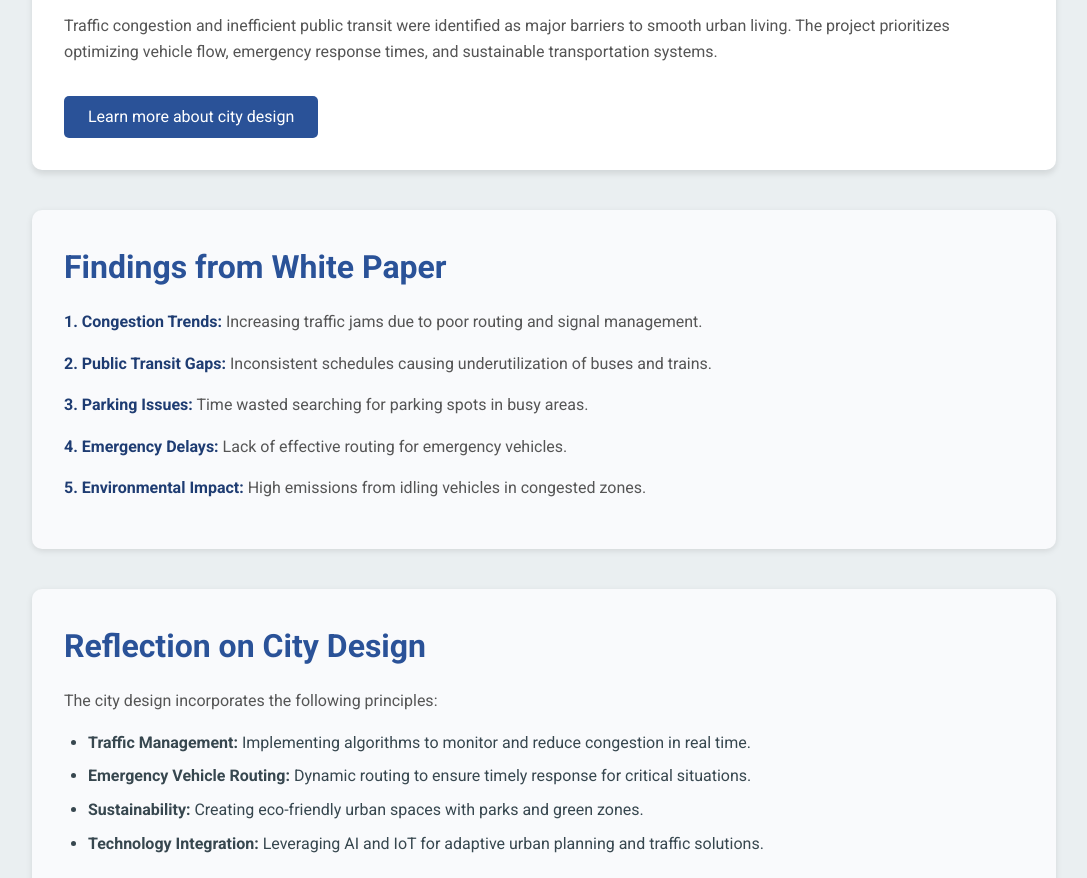
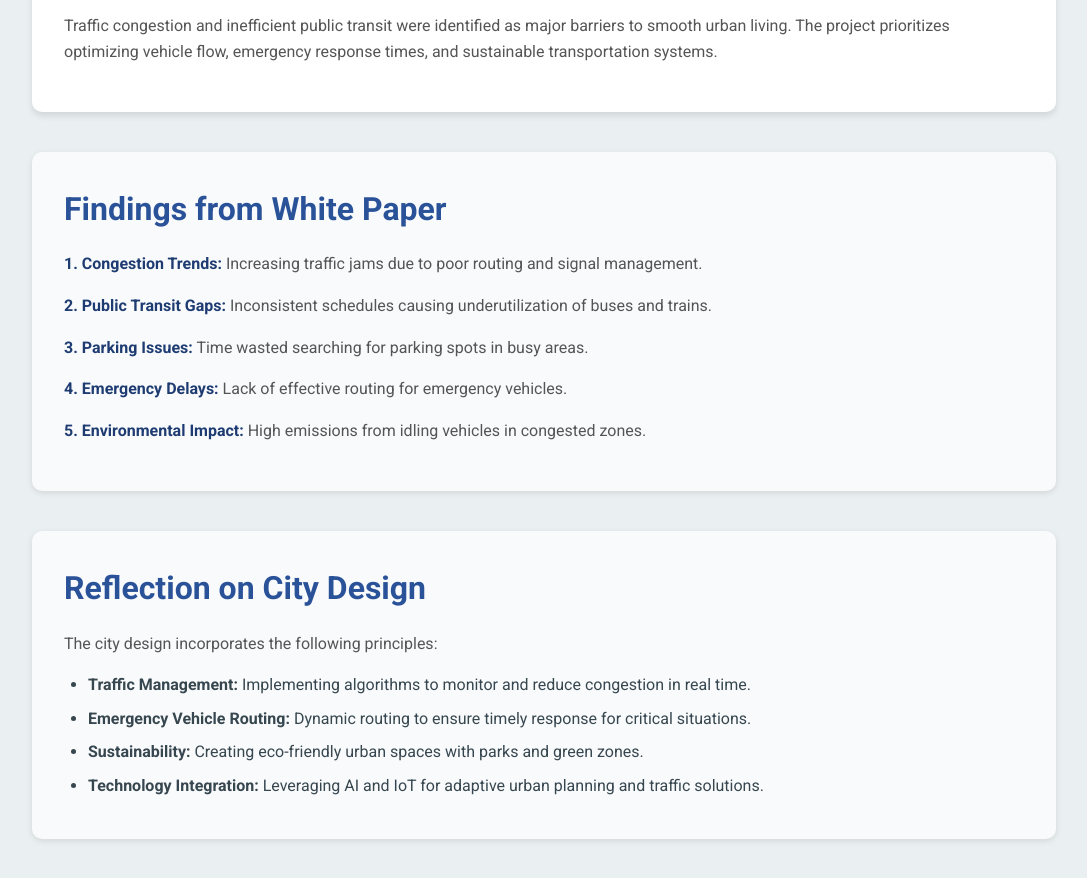
Before and after one commit to Krohi21/portfolio.git.io, a plain HTML site: page projectdetails.html in a window 1280 px wide. Shown: the part 930-1808 px from the top of the page, without its empty margins (96-1183 px from the left). Drawn offline with Linux system fonts and the light colour scheme.

Commit message:
Update projectdetails.html

```diff
--- a/projectdetails.html
+++ b/projectdetails.html
@@ -223,7 +223,7 @@
             <h2>Problem Space and How It Was Arrived At</h2>
             <p><b>Ohara: City of Dreams</b> aims to resolve key urban challenges by integrating efficient traffic management and sustainable development solutions. The project addresses critical issues such as congestion, emergency routing, smart parking, and public transport scheduling to create a highly functional urban environment.</p>
             <p>Traffic congestion and inefficient public transit were identified as major barriers to smooth urban living. The project prioritizes optimizing vehicle flow, emergency response times, and sustainable transportation systems.</p>
-            <a href="city.html">Learn more about city design</a>
+
         </section>
 
         <section class="findings">
```
